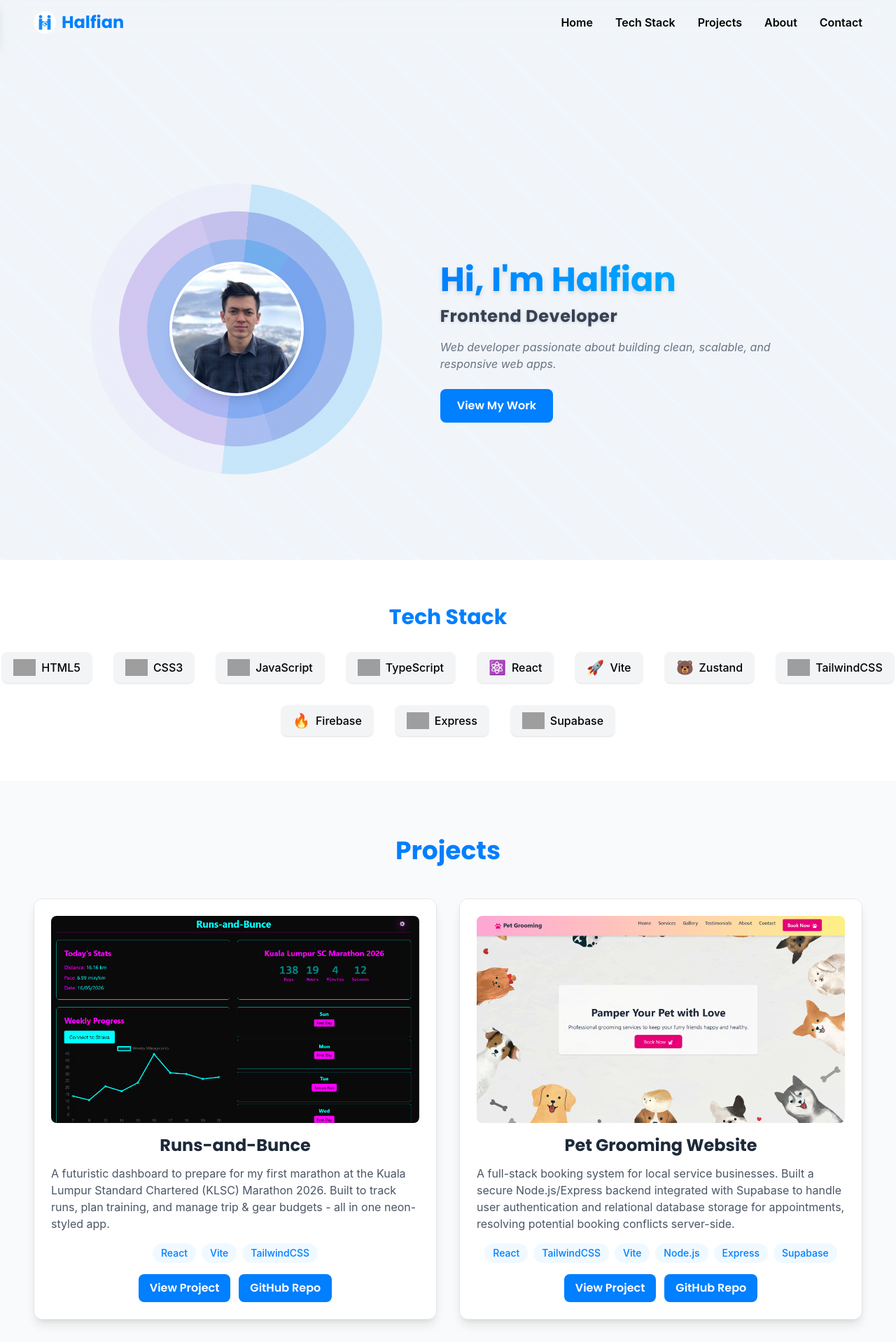
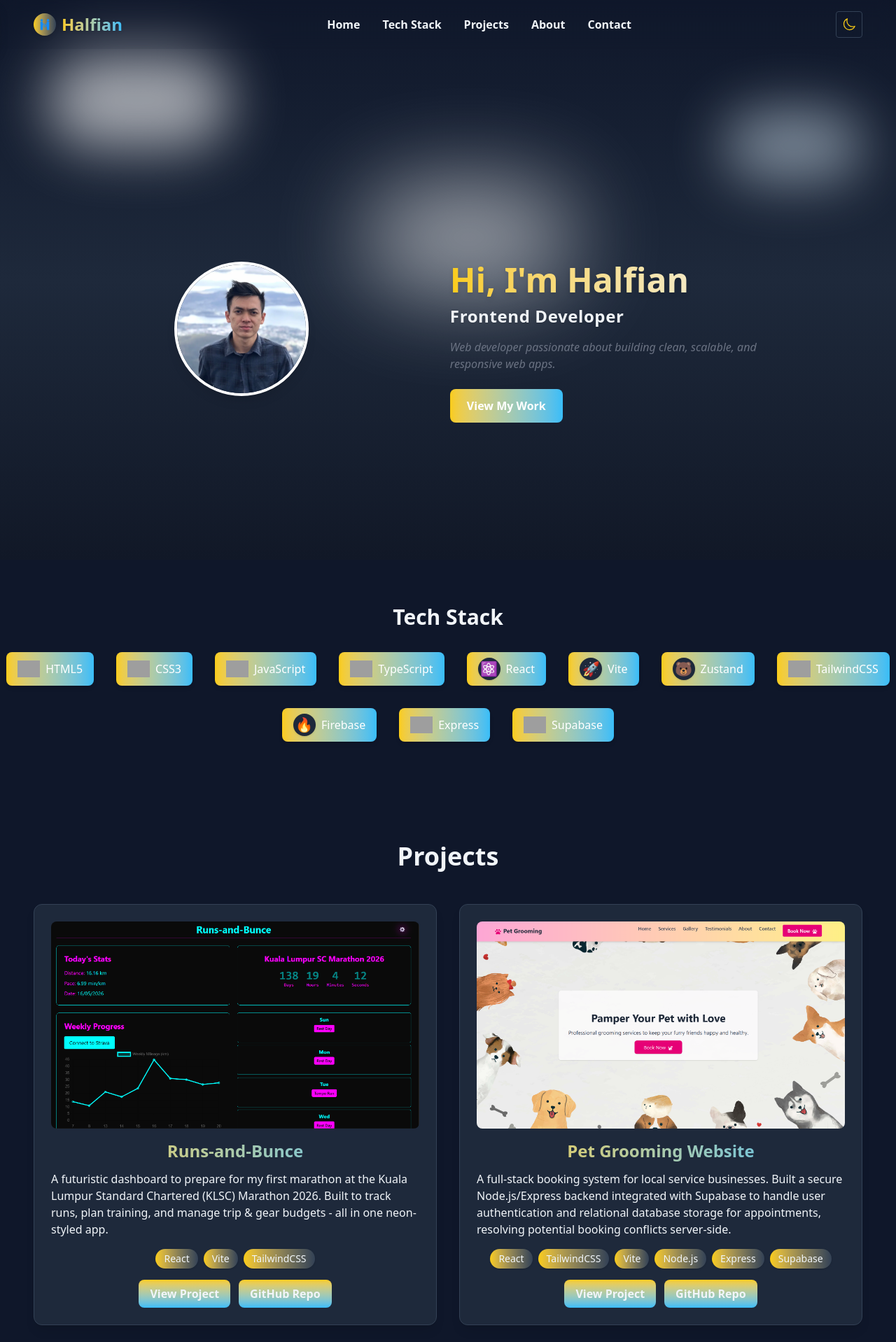
Before and after one commit to Halfian/portfolio, a React (Vite) app: page / in a window 1280 px wide. Shown: the top 1918 px of the page at 70% size. Built offline with nearby package versions, Linux system fonts and the light colour scheme; grey boxes are pictures that could not be loaded.

Commit message:
"feat: adding light and dark theme"

```diff
--- a/package.json
+++ b/package.json
@@ -12,6 +12,7 @@
     "deploy": "gh-pages -d dist"
   },
   "dependencies": {
+    "@heroicons/react": "^2.2.0",
     "@tailwindcss/vite": "^4.1.18",
     "react": "^19.2.0",
     "react-dom": "^19.2.0",
--- a/src/components/Hero.jsx
+++ b/src/components/Hero.jsx
@@ -1,79 +1,50 @@
 import { useEffect, useRef } from "react";
 
 export default function Hero() {
-    const circlesRef = useRef([]);
-
-    useEffect(() => {
-        circlesRef.current.forEach((circle, i) => {
-            let angle = 0;
-            let speed = i === 0 ? 6 : i === 1 ? -3 : 1;
-
-            const update = () => {
-                angle = (angle + speed) % 360;
-                if (circle) circle.style.transform = `rotate(${angle}deg)`;
-            };
-
-            const interval = setInterval(update, 1000);
-
-            // On hover, temporarily increase speed
-            circle?.parentElement?.addEventListener("mouseenter", () => {
-            speed *= 8;
-            });
-            circle?.parentElement?.addEventListener("mouseleave", () => {
-            speed = i === 0 ? 6 : i === 1 ? -3 : 1;
-            });
-
-            return () => clearInterval(interval);
-        });
-        }, []);
-
     return (
         <section
             id="hero"
-            className="scroll-mt-28 relative min-h-screen flex flex-col items-center justify-center text-center bg-slate-100 pt-35 px-6 md:flex-row md:items-center md:justify-center md:px-32"
+            className="scroll-mt-28 relative min-h-screen flex flex-col items-center justify-center text-center pt-35 px-6 md:flex-row md:items-center md:justify-center md:px-32"
             >
-            {/* Background line texture */}
-            <div className="absolute inset-0 bg-[repeating-linear-gradient(45deg,#f0f9ff,#f0f9ff_3px,transparent_5px,transparent_60px)] opacity-50"></div>
+            {/* Sky gradient background */}
+            <div className="absolute inset-0 z-0 bg-gradient-to-b from-[var(--hero-top)] via-[var(--hero-mid)] to-[var(--hero-bottom)] backdrop-blur-sm"></div>
 
-            {/* Photo + circles */}
-            <div className="relative md:order-first z-10 flex items-center justify-center w-[20rem] md:ml-20 cursor-pointer">
-                <div
-                    ref={(el) => (circlesRef.current[0] = el)}
-                    className="absolute w-64 h-64 rounded-full opacity-60
-                            bg-[conic-gradient(#1e90ff_0deg_180deg,#00bfff_180deg_360deg)]"
-                ></div>
-                <div
-                    ref={(el) => (circlesRef.current[1] = el)}
-                    className="absolute w-[21rem] h-[21rem] rounded-full opacity-50
-                            bg-[conic-gradient(#6a5acd_0deg_180deg,#9370db_180deg_360deg)]"
-                ></div>
-                <div
-                    ref={(el) => (circlesRef.current[2] = el)}
-                    className="absolute w-[26rem] h-[26rem] rounded-full opacity-40
-                            bg-[conic-gradient(#87cefa_0deg_180deg,#e6e6fa_180deg_360deg)] hidden md:block"
-                ></div>
+            {/* Cloud layer */}
+            <div className="absolute inset-0 z-10">
+                {/* Left cloud */}
+                <div className="absolute top-20 left-10 w-64 h-32 bg-white/60 rounded-full blur-2xl shadow-[0_0_40px_rgba(255,255,255,0.3)] animate-[cloudMove_12s_ease-in-out_infinite]"></div>
+                {/* Right cloud */}
+                <div className="absolute top-40 right-20 w-48 h-24 bg-sky-100/50 rounded-full blur-2xl shadow-[0_0_30px_rgba(255,255,255,0.25)] animate-[cloudMove_12s_ease-in-out_infinite] delay-2000"></div>
+                {/* Center cloud */}
+                <div className="absolute top-1/3 left-1/2 -translate-x-1/2 w-72 h-36 bg-white/55 rounded-full blur-3xl shadow-[0_0_50px_rgba(255,255,255,0.4)] animate-[cloudMove_14s_ease-in-out_infinite] delay-4000"></div>
+
+                {/* Stars (dark mode only) */}
+                <div className="absolute top-24 left-16 w-20 h-20 bg-yellow-400/30 rounded-full blur-xl animate-[starPulse_6s_ease-in-out_infinite] dark:block hidden"></div>
+                <div className="absolute top-1/2 right-24 w-16 h-16 bg-cyan-300/40 rounded-full blur-xl animate-[starPulse_6s_ease-in-out_infinite] delay-1500 dark:block hidden"></div>
+            </div>
 
             {/* Foreground photo */}
+            <div className="relative z-20 md:order-first flex items-center justify-center w-[20rem] md:ml-20 cursor-pointer">
                 <img
                 src="/IMG_3519.webp"
                 alt="Photo of Halfian, frontend developer"
-                    className="w-48 h-48 rounded-full shadow-lg object-cover object-top border-4 border-white relative z-10"
+                className="w-48 h-48 rounded-full shadow-lg object-cover object-top border-4 border-white"
                 />
             </div>
 
             {/* Text block */}
-            <div className="text-center mt-20 md:text-left max-w-xl relative z-10 md:ml-40 md:mt-10">
-                <h1 className="text-5xl font-poppins font-bold bg-gradient-to-r from-[#007FFF] to-sky-400 bg-clip-text text-transparent drop-shadow-md">
+            <div className="text-center mt-20 md:text-left max-w-xl relative z-20 md:ml-40 md:mt-10">
+                <h1 className="text-5xl font-[var(--font-poppins)] font-bold bg-gradient-to-r from-[var(--app-accent)] to-[var(--app-fg)] bg-clip-text text-transparent drop-shadow-md">
                 Hi, I'm Halfian
                 </h1>
-                <h2 className="text-2xl text-gray-700 font-poppins font-bold tracking-wide mt-3 drop-shadow-sm">
+                <h2 className="text-2xl text-[var(--app-fg)] font-[var(--font-poppins)] font-bold tracking-wide mt-3 drop-shadow-sm">
                 Frontend Developer
                 </h2>
-                <p className="text-gray-500 italic mt-4 font-inter">
+                <p className="text-gray-500 italic mt-4 font-[var(--font-inter)]">
                 Web developer passionate about building clean, scalable, and responsive web apps.
                 </p>
                 <a href="#projects"
-                    className="mt-6 inline-block px-6 py-3 bg-[#007FFF] text-white rounded-lg font-semibold font-poppins hover:bg-[#005FCC] hover:scale-105 hover:shadow-md focus:outline-none focus:ring-2 focus:ring-[#007FFF] transition"
+                className="mt-6 inline-block px-6 py-3 bg-gradient-to-r from-[var(--app-accent)] to-[var(--app-accent-alt)] text-white rounded-lg font-semibold font-[var(--font-poppins)] hover:from-[var(--app-accent-alt)] hover:to-[var(--app-accent)] hover:scale-105 hover:shadow-md focus:outline-none focus:ring-2 focus:ring-[var(--app-accent)] transition-all duration-300 ease-in-out"
                 aria-label="View my projects"
                 >
                 View My Work
--- a/src/components/Navbar.jsx
+++ b/src/components/Navbar.jsx
@@ -1,5 +1,6 @@
 import { useEffect, useState } from 'react';
 import { FaBars, FaTimes } from 'react-icons/fa';
+import ThemeToggle from './ThemeToggle';
 
 export default function Navbar() {
     const [isOpen, setIsOpen] = useState(false);
@@ -15,43 +16,53 @@ export default function Navbar() {
     }, []);
 
     return (
+        <>
             <nav className={`fixed top-0 left-0 w-full z-50 transition-colors duration-500 ${
-        scrolled ? "bg-white/90 backdrop-blur-md shadow-md" : "bg-transparent backdrop-blur-md"
+                    scrolled ? "bg-[var(--app-bg)]/90 backdrop-blur-md shadow-md" : "bg-transparent backdrop-blur-md"
                 }`}
             >
                 <div className="flex items-center justify-between px-6 py-4 md:px-12">
                     <div className="flex items-center gap-2">
-                    <img src="/favicon.png" alt="H logo" className="w-8 h-8 bg-white rounded-full" />
-                    <h1 className="text-2xl font-poppins font-bold text-[#007FFF]">Halfian</h1>
+                        <img src="/favicon.png" alt="H logo" className="w-8 h-8 bg-gradient-to-r
+                            from-[var(--app-accent)] to-[var(--app-line)] p-1 shadow-md rounded-full" />
+                        <h1 className="text-2xl font-[var(--font-poppins)] font-bold bg-gradient-to-r
+                            from-[var(--app-accent)] to-[var(--app-accent-alt)] bg-clip-text text-transparent
+                            drop-shadow-sm"
+                        >
+                                Halfian
+                        </h1>
                     </div>
-                <ul className="hidden md:flex gap-8 font-inter font-semibold text-black transition-colors duration-200">
-                    <li><a href="#hero" className="hover:text-[#007FFF]">Home</a></li>
-                    <li><a href="#techstack" className="hover:text-[#007FFF]">Tech Stack</a></li>
-                    <li><a href="#projects" className="hover:text-[#007FFF]">Projects</a></li>
-                    <li><a href="#about" className="hover:text-[#007FFF]">About</a></li>
-                    <li><a href="#contact" className="hover:text-[#007FFF]">Contact</a></li>
+                    <ul className="hidden md:flex gap-8 font-[var(--font-inter)] font-semibold text-[var(--app-fg)] transition-colors duration-200">
+                        <li><a href="#hero" className="hover:text-[var(--app-accent)]">Home</a></li>
+                        <li><a href="#techstack" className="hover:text-[var(--app-accent)]">Tech Stack</a></li>
+                        <li><a href="#projects" className="hover:text-[var(--app-accent)]">Projects</a></li>
+                        <li><a href="#about" className="hover:text-[var(--app-accent)]">About</a></li>
+                        <li><a href="#contact" className="hover:text-[var(--app-accent)]">Contact</a></li>
                     </ul>
+                    <div className="flex items-center gap-4">
+                        <ThemeToggle />
                         <button
-                    className="md:hidden text-2xl text-white"
+                            className="md:hidden text-2xl text-[var(--app-accent)] cursor-pointer transition"
                             onClick={() => setIsOpen(!isOpen)}
                         >
                             {isOpen ? <FaTimes /> : <FaBars />}
                         </button>
                     </div>
+                </div>
                 <div
-                className={`fixed top-0 left-0 h-full w-64 bg-[#007FFF] shadow-lg transform transition-transform duration-300 ease-in-out z-40 ${
+                    className={`fixed top-0 left-0 h-full w-64 bg-[var(--app-accent)]/80 backdrop-blur-md shadow-lg transform transition-transform duration-300 ease-in-out z-40 ${
                         isOpen ? "translate-x-0" : "-translate-x-full"
                     }`}
                 >
                     <div className="flex justify-end p-4">
-                    <button className="text-white text-2xl"
+                        <button className="text-[var(--app-fg)] text-2xl"
                             onClick={() => setIsOpen(false)}
                         >
                             <FaTimes />
                         </button>
                     </div>
 
-                <div className="flex flex-col items-center gap-6 py-20 font-inter font-medium text-white">
+                    <div className="flex flex-col items-center gap-6 py-20 font-[var(--font-inter)] font-medium text-[var(--app-accent)]">
                         <a href="#hero" onClick={() => setIsOpen(false)}>Home</a>
                         <a href="#techstack" onClick={() => setIsOpen(false)}>Tech Stack</a>
                         <a href="#projects" onClick={() => setIsOpen(false)}>Projects</a>
@@ -59,12 +70,13 @@ export default function Navbar() {
                         <a href="#contact" onClick={() => setIsOpen(false)}>Contact</a>
                     </div>
                 </div>
-
-            <div className={`fixed inset-0 bg-black bg-opacity-40 transition-opacity duration-300 ease-in-out z-30 ${
+            </nav>
+            <div className={`fixed inset-0 bg-[var(--app-bg)]/60 backdrop-blur-lg transition-opacity duration-300 ease-in-out z-30 ${
                     isOpen ? "opacity-100" : "opacity-0 pointer-events-none"
                 }`}
                         onClick={() => setIsOpen(false)}
             ></div>
-        </nav>
+        </>
+
     );
 }
--- a/src/components/Projects.jsx
+++ b/src/components/Projects.jsx
@@ -1,29 +1,38 @@
 import { projects } from '../data/projects';
+import useInView from '../hooks/useInView'
 
 export default function Projects() {
+    const [ref, isVisible] = useInView({ threshold: 0.2 });
     return (
-        <section id="projects" className="scroll-mt-28 bg-gray-50 py-20 px-6 md:px-12">
-            <h2 className="text-4xl font-poppins font-bold text-center text-[#007FFF] mb-12">
+        <section id="projects" ref={ref} className="scroll-mt-28 bg-[var(--app-bg)] py-20 px-6 md:px-12">
+            <h2 className="text-4xl font-[var(--font-poppins)] font-bold text-center text-[var(--app-fg)] mb-12">
                 Projects
             </h2>
             <div className="grid gap-8 md:grid-cols-2">
                 {projects.map((project, index) => (
-                    <div key={index} className="bg-white rounded-xl shadow-lg p-6 flex flex-col justify-between hover:shadow-xl hover:scale-[1.02] transition-transform transition-colors duration-200 border border-gray-200 hover:border-[#007FFF]">
+                    <div key={index}
+                        className={`bg-[var(--app-card)] rounded-xl shadow-lg p-6 flex flex-col justify-between border
+                        border-[var(--app-line)] hover:border-[var(--app-accent)] hover:shadow-xl hover:scale-[1.02] transition-all
+                        duration-300 ease-in-out ${isVisible ? 'fadeInUp' : ''}`}
+                        style={{ animationDelay: `${index * 0.5}s` }}
+                    >
                         <div>
                             <img
                                 src={project.image}
                                 alt={`${project.title} screenshot`}
-                                className="w-full aspect-video object-cover rounded-lg mb-4"
+                                className="w-full aspect-video object-cover rounded-lg mb-4 transition-transform
+                                duration-300 hover:scale-105 hover:brightness-110"
                             />
-                            <h3 className="text-2xl font-poppins font-bold text-gray-800 mb-3 text-center">
+                            <h3 className="text-2xl font-[var(--font-poppins)] font-bold bg-gradient-to-r from-[var(--app-accent)] to-[var(--app-accent-alt)] text-transparent bg-clip-text mb-3 text-center">
                                 {project.title}
                             </h3>
-                            <p className="text-gray-600 font-inter mb-4">
+                            <p className="text-[var(--app-fg)] font-[var(--font-inter)] mb-4">
                                 {project.description}
                             </p>
                             <div className="flex flex-wrap justify-center gap-2 mb-4 text-center">
                                 {project.tech.map((tech, i) => (
-                                    <span key={i} className="px-3 py-1 bg-[#f0f9ff] text-[#007FFF] rounded-full text-sm font-inter font-medium">
+                                    <span key={i} className="px-3 py-1 bg-gradient-to-r from-[var(--app-accent)] to-[var(--app-line)]
+                                    text-[var(--app-fg)] rounded-full text-sm font-[var(--font-inter)] font-medium shadow-sm">
                                         {tech}
                                     </span>
                                 ))}
@@ -34,7 +43,9 @@ export default function Projects() {
                                 href={project.link}
                                 target="_blank"
                                 rel="noopener noreferrer"
-                                className="px-4 py-2 bg-[#007FFF] text-white rounded-lg font-poppins font-semibold hover:bg-[#005FCC] transition-colors duration-200 text-center"
+                                className="px-4 py-2 bg-gradient-to-b from-[var(--app-accent)] to-[var(--app-accent-alt)]
+                                text-[var(--app-fg)] rounded-lg font-[var(--font-poppins)] font-semibold
+                                hover:from-[var(--app-accent-alt)] hover:to-[var(--app-accent)] hover:shadow-lg hover:scale-105 transition-all duration-300 ease-in-out"
                             >
                                 View Project
                             </a>
@@ -42,7 +53,9 @@ export default function Projects() {
                                 href={project.github}
                                 target="_blank"
                                 rel="noopener noreferrer"
-                                className="px-4 py-2 bg-[#007FFF] text-white rounded-lg font-poppins font-semibold hover:bg-[#005FCC] transition-colors duration-200 text-center"
+                                className="px-4 py-2 bg-gradient-to-b from-[var(--app-accent)] to-[var(--app-accent-alt)]
+                                text-[var(--app-fg)] rounded-lg font-[var(--font-poppins)] font-semibold
+                                hover:from-[var(--app-accent-alt)] hover:to-[var(--app-accent)]  hover:shadow-lg hover:scale-105 transition-all duration-300 ease-in-out"
                             >
                                 GitHub Repo
                             </a>
--- a/src/components/TechStack.jsx
+++ b/src/components/TechStack.jsx
@@ -15,22 +15,26 @@ export default function TechStack() {
 
 
     return (
-        <section id="techstack" className="py-16 bg-white text-center scroll-mt-28">
-            <h2 className="text-3xl font-bold text-[#007FFF] mb-8 font-poppins">
+        <section id="techstack" className="py-16 bg-[var(--app-bg)] text-center scroll-mt-28">
+            <h2 className="text-3xl font-bold text-[var(--app-fg)] mb-8 font-[var(--font-poppins)]">
                 Tech Stack
             </h2>
             <div className="flex flex-wrap justify-center gap-8">
                 {skills.map((skill) => (
                     <div
                         key={skill.name}
-                        className="flex items-center gap-2 bg-gray-100 px-4 py-2 rounded-lg shadow hover:border-2 hover:border-[#007FFF] transition"
+                        className="flex items-center gap-2 bg-gradient-to-r from-[var(--app-accent)]
+                        to-[var(--app-accent-alt)] px-4 py-2 rounded-lg shadow-md hover:scale-105
+                        hover:shadow-lg hover:from-[var(--app-accent-alt)] hover:to-[var(--app-accent)]
+                        transition-all duration-300 ease-in-out"
                     >
                         {skill.type === "img" ? (
                             <img src={skill.logo} alt={skill.name} className="h-6" />
                         ) : (
-                            <span className="text-xl">{skill.logo}</span>
+                            <span className="text-xl flex items-center justify-center w-8 h-8 rounded-full
+                            bg-[var(--app-card)] shadow">{skill.logo}</span>
                         )}
-                        <span className="font-inter font-medium">{skill.name}</span>
+                        <span className="font-[var(--font-inter)] font-medium text-white">{skill.name}</span>
                     </div>
                 ))}
             </div>
--- /dev/null
+++ b/src/components/ThemeToggle.jsx
@@ -0,0 +1,23 @@
+import { useState, useEffect } from "react";
+import { MoonIcon, SunIcon } from "@heroicons/react/24/outline";
+
+export default function ThemeToggle() {
+    const [theme, setTheme] = useState("dark");
+
+    useEffect(() => {
+        if (theme === "dark") {
+            document.documentElement.classList.add("dark")
+        } else {
+            document.documentElement.classList.remove("dark");
+        }        ;
+    }, [theme]);
+
+    return (
+        <button
+            onClick={() => setTheme(theme === "dark" ? "light" : "dark")}
+            className="p-2 rounded border border-[var(--app-line)] cursor-pointer hover:bg-[var(--app-line)] transition"
+        >
+            {theme === "dark" ? (<MoonIcon className="w-5 h-5 text-[var(--app-accent)]" />) : (<SunIcon className="w-5 h-5 text-[var(--app-accent)]" />)}
+        </button>
+    )
+};
--- /dev/null
+++ b/src/hooks/useInView.js
@@ -0,0 +1,21 @@
+import { useEffect, useRef, useState } from 'react';
+
+export default function useInView(options) {
+    const ref= useRef(null);
+    const [isVisible, setIsVisible] = useState(false);
+
+    useEffect(() => {
+        const observer = new IntersectionObserver(([entry]) => {
+            if (entry.isIntersecting) {
+                setIsVisible(true);
+                observer.disconnect(); // fire once
+            }
+        }, options);
+
+        if (ref.current) observer.observe(ref.current);
+
+        return () => observer.disconnect();
+    }, [options]);
+
+    return [ref, isVisible];
+}
--- a/src/index.css
+++ b/src/index.css
@@ -1,10 +1,73 @@
 @import "tailwindcss";
 
-@theme {
+html {
+  scroll-behavior: smooth;
+}
+
+/* Base (light) theme variables */
+:root {
+  --app-bg: #ffffff;       /* White cloud background */
+  --app-fg: #1e293b;       /* Dark slate text */
+  --app-accent: #007FFF;   /* Azure blue accent */
+  --app-accent-alt: #00bfff; /* Lighter sky blue */
+  --app-line: #e2e8f0;     /* Light gray border */
+  --app-card: #f8fafc;     /* Soft cloud card background */
+
+  --hero-top: #bae6fd;   /* sky-200 */
+  --hero-mid: #e0f2fe;   /* sky-100 */
+  --hero-bottom: #fef9c3; /* Warm sunlight yellow-100 */
+
   --font-poppins: Poppins, sans-serif;
   --font-inter: Inter, sans-serif;
 }
 
-html {
-  scroll-behavior: smooth;
+/* Manual toggle via .dark class */
+.dark {
+  --app-bg: #0f172a;       /* Deep night sky */
+  --app-fg: #f1f5f9;       /* Moonlight text */
+  --app-accent: #facc15;   /* Golden moon accent */
+  --app-accent-alt: #38bdf8; /* Starry cyan sparkle */
+  --app-line: #334155;     /* Darker border line */
+  --app-card: #1e293b;     /* Dark card background */
+
+  --hero-top: #0f172a;    /* Deep navy */
+  --hero-mid: #1e293b;    /* Slate */
+  --hero-bottom: #111827; /* Black Horizon */
+
+  --font-poppins: Poppins, sans-serif;
+  --font-inter: Inter, sans-serif;
 }
+
+@keyframes cloudMove {
+  0% { transform: translateX(0); }
+  50% { transform: translateX(30px); }
+  100% { transform: translateX(0); }
+}
+
+@keyframes starPulse {
+  0%, 100% { opacity: 0.4; transform: scale(1); }
+  50% { opacity: 0.8; transform: scale(1.2); }
+}
+
+.animate-cloudMove {
+  animation: cloudMove 12s ease-in-out infinite;
+}
+
+.animate-starPulse {
+  animation: starPulse 6s ease-in-out infinite;
+}
+
+@keyframes fadeInUp {
+  0% {
+    opacity: 0;
+    transform: translateY(20px);
+  }
+  100% {
+    opacity: 1;
+    transform: translateY(0);
+  }
+}
+
+.fadeInUp {
+  animation: fadeInUp 0.6s ease-in-out forwards;
+}
```
Also changed, not shown: src/components/About.jsx (+12 -8 lines), src/components/Contact.jsx (+13 -6 lines), 1 other file (tests, documents, lock files or other folders). Lines whose indentation alone changed are shown as unchanged.
